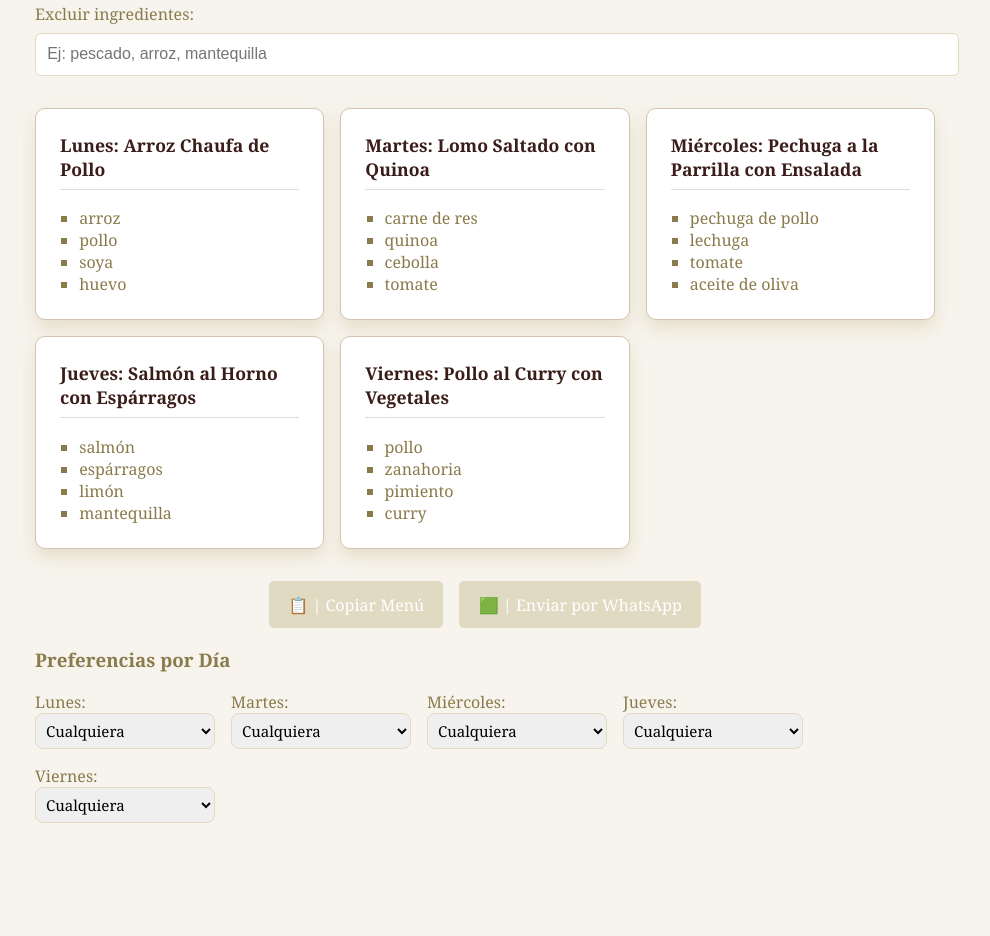
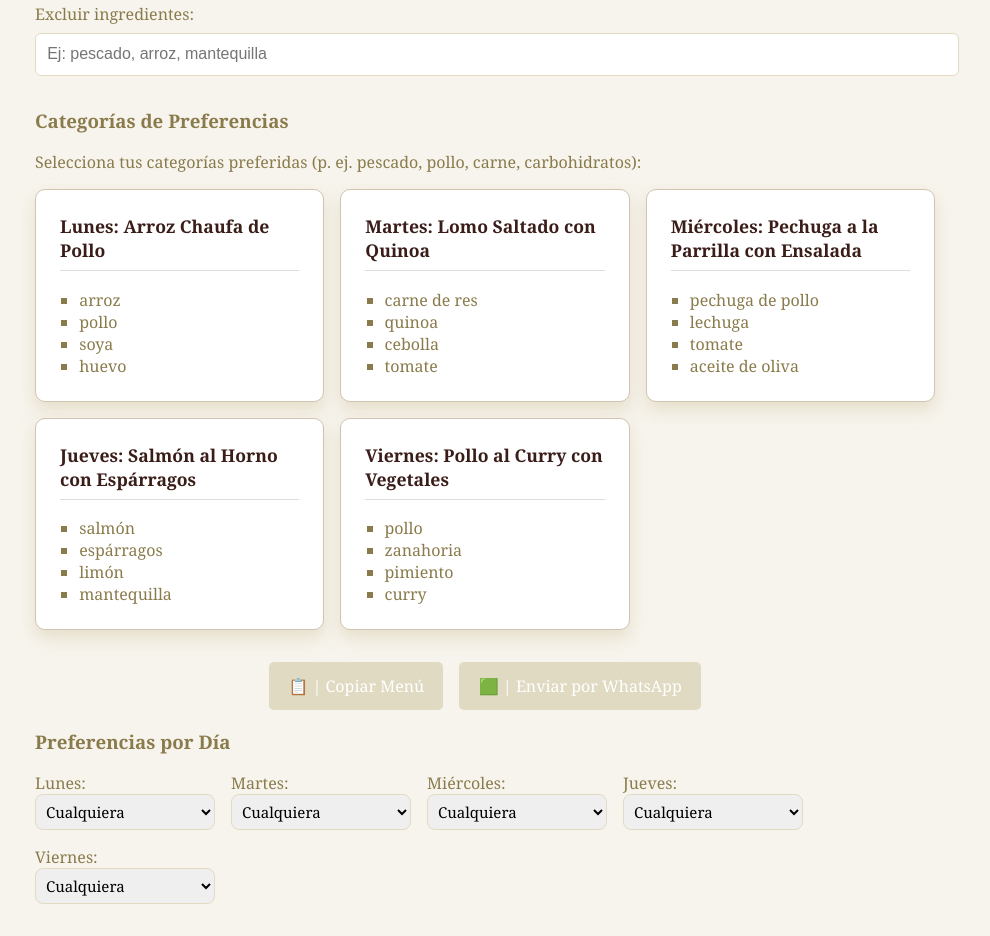
Before and after one commit to vr700/VitaPlate, a plain HTML site: page index.html in a window 1280 px wide. Shown: the part 210-1146 px from the top of the page, without its empty margins (155-1145 px from the left). Before the commit the page ends 1065 px from the top, so only its background shows below. Drawn offline with Linux system fonts and the light colour scheme.

Commit message:
fix: calendar

```diff
--- a/index.html
+++ b/index.html
@@ -21,6 +21,12 @@
       <div id="listaIngredientes" class="ingredient-list"></div>
     </section>
 
+    <section class="preferencias-globales">
+      <h3>Categorías de Preferencias</h3>
+      <p>Selecciona tus categorías preferidas (p. ej. pescado, pollo, carne, carbohidratos):</p>
+      <div id="preferenciasContainer" class="preferencias-container"></div>
+    </section>
+
     <div id="menu" class="menu-container"></div>
 
     <div class="buttons">
@@ -28,11 +34,13 @@
       <button onclick="enviarWhatsApp()">🟩 | Enviar por WhatsApp</button>
     </div>
 
-    <h3>Preferencias por Día</h3>
-    <div id="calendario" class="calendario"></div>
-
+    <section class="preferencias-por-dia">
+      <h3>Preferencias por Día</h3>
+      <div id="calendario" class="calendario"></div>
+    </section>
 
   </div>
+
   <script src="script.js"></script>
 </body>
 </html>
```
